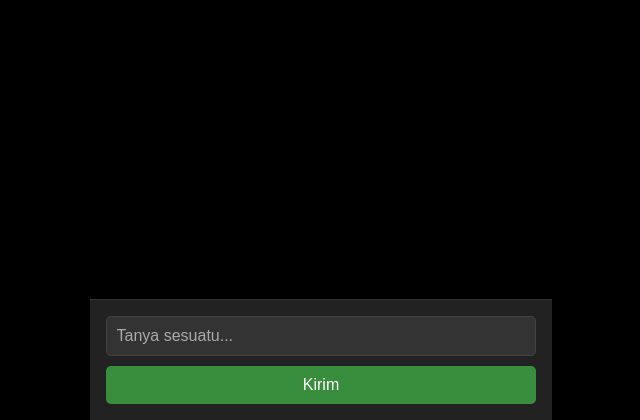
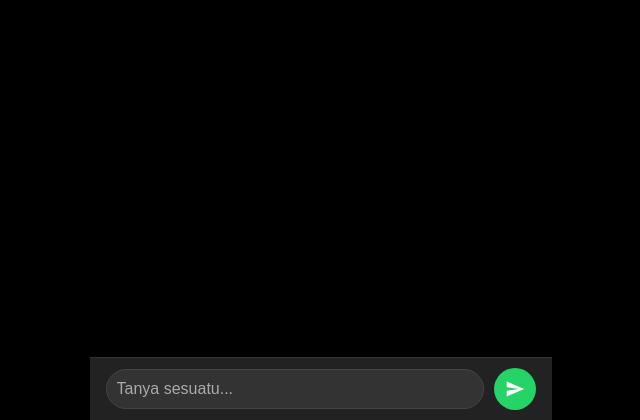
Before and after one commit to fanky86/fankyGPT, a FastAPI app: page / in a window 1280 px wide. Shown: the part 380-800 px from the top of the page, without its empty margins (319-959 px from the left). Run offline with FastAPI, Linux system fonts and the light colour scheme.

Commit message:
Update index.html

```diff
--- a/templates/index.html
+++ b/templates/index.html
@@ -118,8 +118,9 @@
 
     form {
       display: flex;
-      flex-direction: column;
-      padding: 1rem;
+      align-items: center;
+      gap: 10px;
+      padding: 10px 1rem;
       background-color: #222;
       border-top: 1px solid #333;
       position: sticky;
@@ -128,11 +129,11 @@
     }
 
     input[type="text"] {
+      flex: 1;
       padding: 10px;
       font-size: 1rem;
       border: 1px solid #444;
-      border-radius: 5px;
-      margin-bottom: 10px;
+      border-radius: 25px;
       background-color: #333;
       color: #fff;
     }
@@ -142,17 +143,25 @@
     }
 
     button {
-      padding: 10px;
-      font-size: 1rem;
-      background-color: #388e3c;
+      width: 42px;
+      height: 42px;
       border: none;
-      border-radius: 5px;
-      color: white;
+      border-radius: 50%;
+      background-color: #25d366; /* Warna khas WhatsApp */
+      display: flex;
+      justify-content: center;
+      align-items: center;
       cursor: pointer;
     }
 
     button:hover {
-      background-color: #2e7d32;
+      background-color: #1da851;
+    }
+
+    button svg {
+      width: 20px;
+      height: 20px;
+      fill: white;
     }
   </style>
 </head>
@@ -182,7 +191,11 @@
 
     <form method="post" action="/chat-gpt">
       <input type="text" name="message" placeholder="Tanya sesuatu..." required autocomplete="off">
-      <button type="submit">Kirim</button>
+      <button type="submit">
+        <svg viewBox="0 0 24 24">
+          <path d="M2.01 21L23 12 2.01 3 2 10l15 2-15 2z"/>
+        </svg>
+      </button>
     </form>
   </div>
 
```
